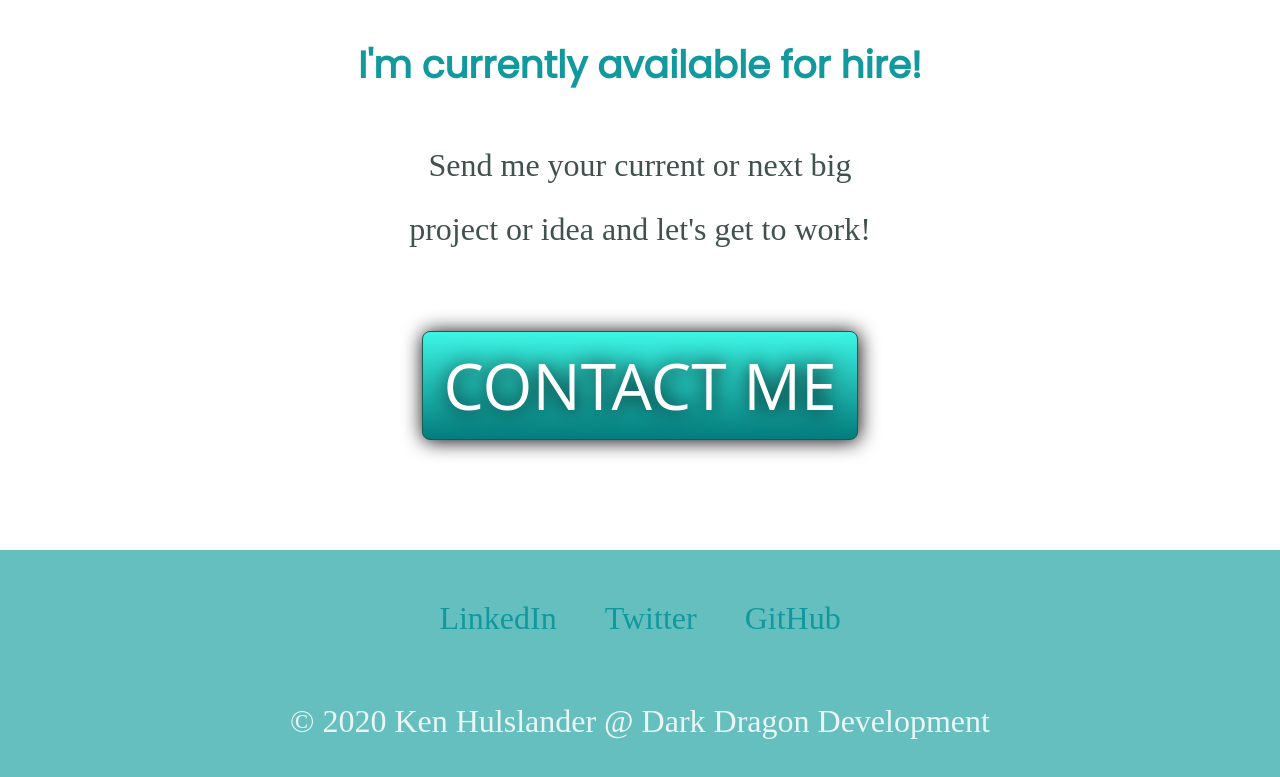
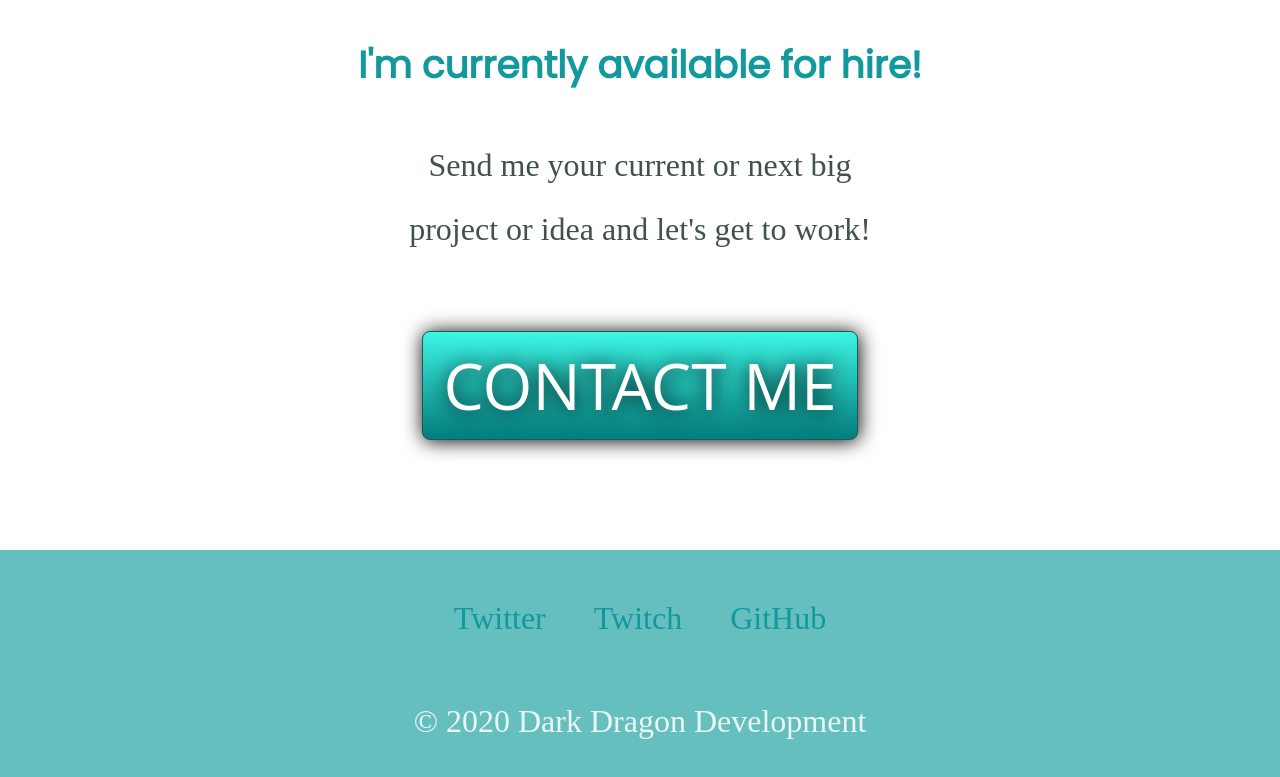
Before and after one commit to DarkDragonDevelopment/MyWebsite, a plain HTML site: page index.html in a window 1280 px wide. Shown: the part 3598-4375 px from the top of the page. Drawn offline with Linux system fonts and the light colour scheme; a web font is replaced by a local one.

Commit message:
Update index.html
Updated contact links

```diff
--- a/index.html
+++ b/index.html
@@ -56,10 +56,10 @@
 
 
     <div class="bottom-container">
-      <a class="footer-link" href="https://www.linkedin.com/">LinkedIn</a>
-      <a class="footer-link" href="https://www.twitter.com/">Twitter</a>
-      <a class="footer-link" href="https://www.github.com/">GitHub</a>
-      <p class="copyright">© 2020 Ken Hulslander @ Dark Dragon Development</p>
+      <a class="footer-link" href="https://www.twitter.com/DTopaz88">Twitter</a>
+      <a class="footer-link" href="https://www.twitch.tv/darktopaz88">Twitch</a>
+      <a class="footer-link" href="https://www.github.com/KenTheCoder88">GitHub</a>
+      <p class="copyright">© 2020 Dark Dragon Development</p>
     </div>
   </body>
 </html>
```
